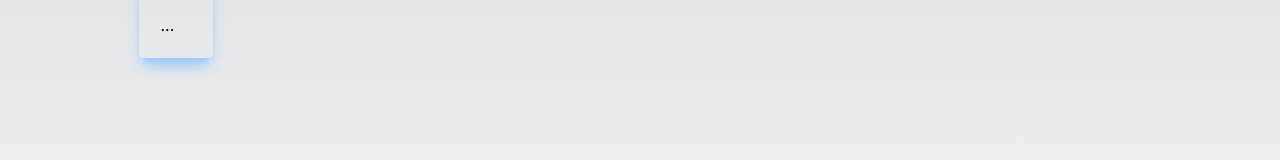
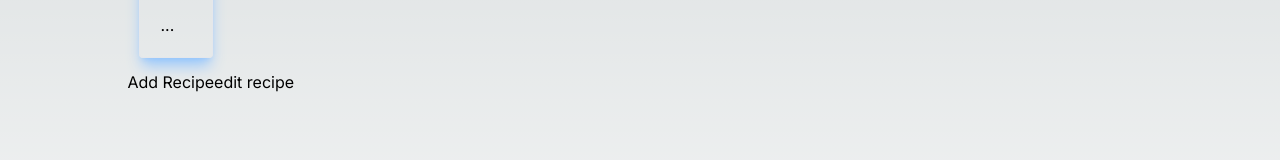
Before and after one commit to DUP3RELE/GastroHero, a Next.js app: page /pages/userpanel/employeePanel in a window 1280 px wide. Shown: the part 268-428 px from the top of the page. Built offline with nearby package versions, Linux system fonts and the light colour scheme.

Commit message:
employee panel

```diff
--- a/app/pages/userpanel/employeePanel/page.tsx
+++ b/app/pages/userpanel/employeePanel/page.tsx
@@ -24,6 +24,10 @@ export default function employeePanel() {
 			</div>
 			<div>
 				<RecipiesData />
+				<div>
+					<button>Add Recipe</button>
+					<button>edit recipe</button>
+				</div>
 			</div>
 		</>
 	);
```
